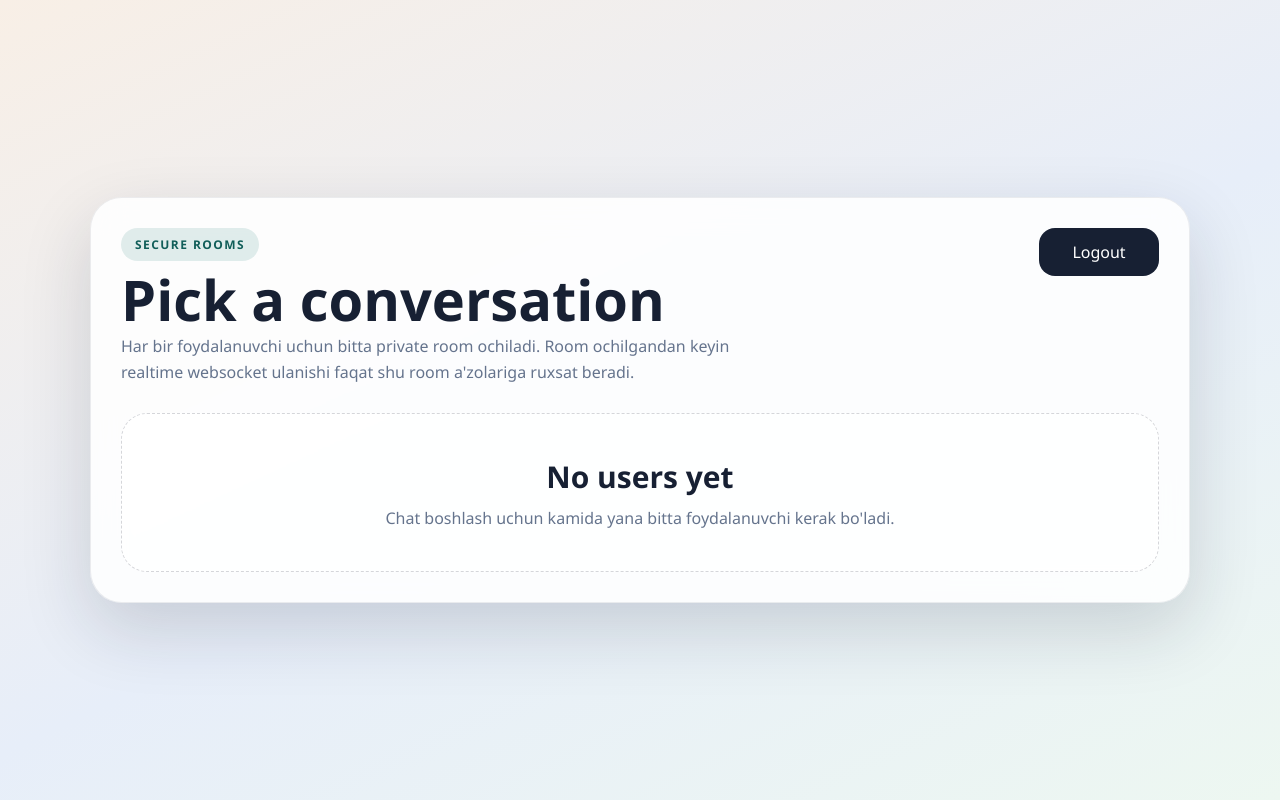
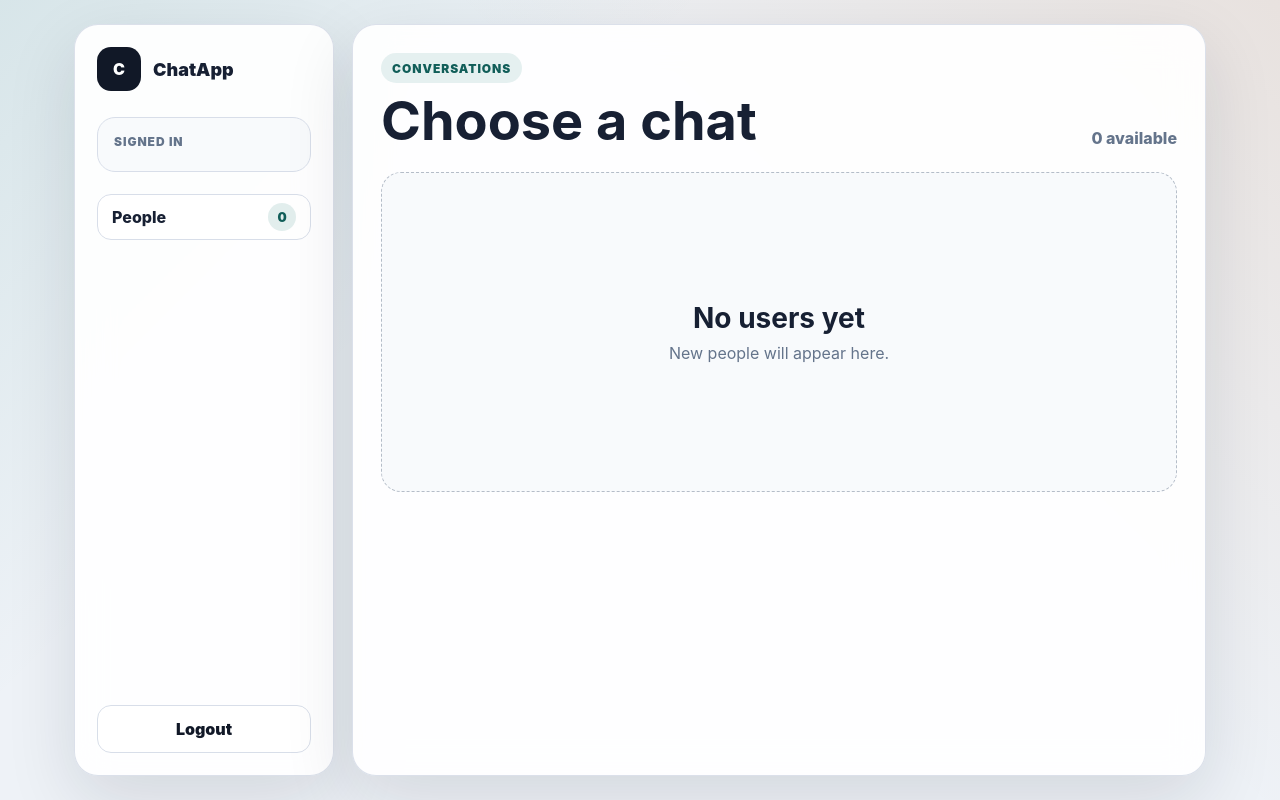
Before and after one commit to asobitov2005/chatapp, a Django app: template templates/user_list.html in a window 1280 px wide. Run offline with Django 5.2, Linux system fonts and the light colour scheme; the template is opened without the code that fills it, so the values that code supplies are empty.

Commit message:
style: refresh conversation picker

```diff
--- a/templates/user_list.html
+++ b/templates/user_list.html
@@ -3,17 +3,20 @@
 <head>
     <meta charset="UTF-8" />
     <meta name="viewport" content="width=device-width, initial-scale=1.0" />
-    <title>Choose a chat</title>
+    <title>Conversations | ChatApp</title>
     <style>
         :root {
-            --bg: linear-gradient(155deg, #f8efe6 0%, #e7eef9 54%, #edf7f1 100%);
-            --card: rgba(255, 255, 255, 0.86);
-            --border: rgba(23, 32, 51, 0.08);
+            --page: #eef2f7;
+            --surface: #ffffff;
+            --surface-soft: #f8fafc;
+            --line: #d8dee9;
             --text: #172033;
-            --muted: #65748d;
-            --accent: #0f766e;
-            --accent-dark: #115e59;
-            --shadow: 0 26px 70px rgba(23, 32, 51, 0.16);
+            --muted: #64748b;
+            --teal: #0f766e;
+            --teal-dark: #115e59;
+            --amber: #b45309;
+            --navy: #111827;
+            --shadow: 0 24px 70px rgba(17, 24, 39, 0.12);
         }
 
         * {
@@ -23,153 +26,268 @@
         body {
             margin: 0;
             min-height: 100vh;
-            font-family: "Avenir Next", "Segoe UI", "Trebuchet MS", sans-serif;
+            font-family: Inter, "Avenir Next", "Segoe UI", Arial, sans-serif;
             color: var(--text);
-            background: var(--bg);
+            background:
+                linear-gradient(135deg, rgba(15, 118, 110, 0.1), transparent 34%),
+                linear-gradient(225deg, rgba(180, 83, 9, 0.1), transparent 40%),
+                var(--page);
         }
 
-        .page {
+        .app-shell {
             min-height: 100vh;
+            width: min(1180px, 100%);
+            margin: 0 auto;
             padding: 24px;
             display: grid;
-            place-items: center;
+            grid-template-columns: 260px minmax(0, 1fr);
+            gap: 18px;
         }
 
-        .panel {
-            width: min(1100px, 100%);
-            padding: 30px;
-            border-radius: 32px;
-            border: 1px solid var(--border);
-            background: var(--card);
+        .sidebar,
+        .content-panel {
+            border: 1px solid rgba(216, 222, 233, 0.92);
+            background: rgba(255, 255, 255, 0.93);
             box-shadow: var(--shadow);
-            backdrop-filter: blur(16px);
+            backdrop-filter: blur(18px);
         }
 
-        .header {
+        .sidebar {
+            border-radius: 24px;
+            padding: 22px;
             display: flex;
+            flex-direction: column;
+            min-height: calc(100vh - 48px);
+        }
+
+        .brand {
+            display: flex;
+            align-items: center;
+            gap: 12px;
+            margin-bottom: 26px;
+        }
+
+        .brand-mark {
+            display: grid;
+            place-items: center;
+            width: 44px;
+            height: 44px;
+            border-radius: 14px;
+            background: var(--navy);
+            color: #ffffff;
+            font-weight: 900;
+        }
+
+        .brand-name {
+            font-size: 18px;
+            font-weight: 900;
+        }
+
+        .profile-card {
+            padding: 16px;
+            border-radius: 18px;
+            background: var(--surface-soft);
+            border: 1px solid var(--line);
+        }
+
+        .profile-label {
+            display: block;
+            margin-bottom: 6px;
+            color: var(--muted);
+            font-size: 12px;
+            font-weight: 900;
+            text-transform: uppercase;
+            letter-spacing: 0.08em;
+        }
+
+        .profile-name {
+            display: block;
+            font-size: 22px;
+            font-weight: 900;
+            word-break: break-word;
+        }
+
+        .nav-list {
+            display: grid;
+            gap: 10px;
+            margin-top: 22px;
+        }
+
+        .nav-item {
+            display: flex;
+            align-items: center;
             justify-content: space-between;
-            gap: 16px;
-            align-items: flex-start;
-            margin-bottom: 28px;
+            min-height: 46px;
+            padding: 0 14px;
+            border-radius: 14px;
+            background: #ffffff;
+            border: 1px solid var(--line);
+            color: var(--text);
+            font-weight: 800;
+        }
+
+        .nav-count {
+            display: grid;
+            place-items: center;
+            min-width: 28px;
+            height: 28px;
+            border-radius: 999px;
+            background: rgba(15, 118, 110, 0.12);
+            color: var(--teal-dark);
+            font-size: 13px;
+            font-weight: 900;
+        }
+
+        .logout-form {
+            margin: auto 0 0;
+        }
+
+        .logout-button {
+            width: 100%;
+            min-height: 48px;
+            border: 1px solid var(--line);
+            border-radius: 14px;
+            background: #ffffff;
+            color: var(--navy);
+            font: inherit;
+            font-weight: 900;
+            cursor: pointer;
+        }
+
+        .content-panel {
+            border-radius: 24px;
+            padding: 28px;
+            min-height: calc(100vh - 48px);
+        }
+
+        .content-header {
+            display: flex;
+            align-items: flex-end;
+            justify-content: space-between;
+            gap: 18px;
+            margin-bottom: 24px;
         }
 
         .eyebrow {
             display: inline-flex;
-            padding: 8px 14px;
+            align-items: center;
+            min-height: 30px;
+            padding: 0 11px;
             border-radius: 999px;
-            background: rgba(15, 118, 110, 0.12);
-            color: var(--accent-dark);
+            background: rgba(15, 118, 110, 0.1);
+            color: var(--teal-dark);
             font-size: 12px;
-            letter-spacing: 0.12em;
+            font-weight: 900;
             text-transform: uppercase;
-            font-weight: 800;
+            letter-spacing: 0.08em;
         }
 
         h1 {
-            margin: 12px 0 8px;
-            font-size: clamp(34px, 6vw, 56px);
-            line-height: 0.96;
+            margin: 12px 0 0;
+            font-size: clamp(34px, 5vw, 54px);
+            line-height: 0.98;
+            letter-spacing: 0;
         }
 
-        .header p {
-            margin: 0;
-            max-width: 620px;
+        .header-meta {
             color: var(--muted);
-            line-height: 1.6;
+            font-weight: 800;
+            white-space: nowrap;
         }
 
-        .logout-form,
+        .user-grid {
+            display: grid;
+            grid-template-columns: repeat(auto-fit, minmax(220px, 1fr));
+            gap: 16px;
+        }
+
         .user-card-form {
             margin: 0;
         }
 
-        .logout-link {
-            min-width: 120px;
-            min-height: 48px;
-            display: inline-flex;
-            justify-content: center;
-            align-items: center;
-            border-radius: 16px;
-            background: #172033;
-            color: #ffffff;
-            font-weight: 700;
-            border: 0;
-            font: inherit;
-            cursor: pointer;
-        }
-
-        .user-grid {
-            display: grid;
-            grid-template-columns: repeat(auto-fit, minmax(240px, 1fr));
-            gap: 18px;
-        }
-
         .user-card {
             width: 100%;
-            min-height: 100%;
+            min-height: 190px;
             display: flex;
             flex-direction: column;
+            align-items: flex-start;
             gap: 14px;
-            padding: 22px;
-            border-radius: 24px;
+            padding: 20px;
+            border-radius: 18px;
+            border: 1px solid var(--line);
+            background: var(--surface);
+            color: inherit;
+            font: inherit;
             text-align: left;
-            color: inherit;
-            background: rgba(255, 255, 255, 0.94);
-            border: 1px solid rgba(23, 32, 51, 0.08);
-            font: inherit;
             cursor: pointer;
-            transition: transform 0.2s ease, box-shadow 0.2s ease, border-color 0.2s ease;
+            box-shadow: 0 12px 34px rgba(17, 24, 39, 0.06);
+            transition: transform 0.18s ease, border-color 0.18s ease, box-shadow 0.18s ease;
         }
 
         .user-card:hover {
-            transform: translateY(-3px);
-            border-color: rgba(15, 118, 110, 0.28);
-            box-shadow: 0 20px 40px rgba(23, 32, 51, 0.1);
+            transform: translateY(-2px);
+            border-color: rgba(15, 118, 110, 0.4);
+            box-shadow: 0 18px 46px rgba(17, 24, 39, 0.11);
+        }
+
+        .avatar-row {
+            display: flex;
+            align-items: center;
+            justify-content: space-between;
+            width: 100%;
         }
 
         .avatar {
-            width: 56px;
-            height: 56px;
-            border-radius: 18px;
             display: grid;
             place-items: center;
-            background: linear-gradient(135deg, rgba(15, 118, 110, 0.12), rgba(17, 94, 89, 0.22));
-            color: var(--accent-dark);
+            width: 52px;
+            height: 52px;
+            border-radius: 16px;
+            background: rgba(15, 118, 110, 0.12);
+            color: var(--teal-dark);
             font-size: 22px;
+            font-weight: 900;
+        }
+
+        .arrow {
+            display: grid;
+            place-items: center;
+            width: 36px;
+            height: 36px;
+            border-radius: 12px;
+            background: var(--navy);
+            color: #ffffff;
             font-weight: 900;
         }
 
         .user-name {
             display: block;
-            margin: 0;
             font-size: 24px;
-            font-weight: 800;
+            font-weight: 900;
+            word-break: break-word;
         }
 
         .user-description {
             display: block;
-            margin: 0;
             color: var(--muted);
-            line-height: 1.5;
-        }
-
-        .cta {
-            margin-top: auto;
-            color: var(--accent-dark);
-            font-weight: 800;
+            line-height: 1.45;
         }
 
         .empty {
-            padding: 42px 24px;
+            min-height: 320px;
+            display: grid;
+            place-items: center;
+            border: 1px dashed rgba(100, 116, 139, 0.45);
+            border-radius: 20px;
+            background: var(--surface-soft);
             text-align: center;
-            border: 1px dashed rgba(23, 32, 51, 0.18);
-            border-radius: 26px;
-            background: rgba(255, 255, 255, 0.7);
+            padding: 30px;
         }
 
         .empty h2 {
-            margin: 0 0 10px;
-            font-size: 30px;
+            margin: 0 0 8px;
+            font-size: 28px;
+            letter-spacing: 0;
         }
 
         .empty p {
@@ -177,40 +295,68 @@
             color: var(--muted);
         }
 
-        @media (max-width: 760px) {
-            .page {
-                padding: 14px;
+        @media (max-width: 860px) {
+            .app-shell {
+                grid-template-columns: 1fr;
+                padding: 16px;
             }
 
-            .panel {
-                padding: 22px;
-                border-radius: 26px;
+            .sidebar,
+            .content-panel {
+                min-height: auto;
             }
 
-            .header {
+            .logout-form {
+                margin-top: 20px;
+            }
+        }
+
+        @media (max-width: 560px) {
+            .content-header {
+                align-items: flex-start;
                 flex-direction: column;
             }
 
-            .logout-link {
-                width: 100%;
+            .header-meta {
+                white-space: normal;
             }
         }
     </style>
 </head>
 <body>
-    <main class="page">
-        <section class="panel">
-            <div class="header">
+    <main class="app-shell">
+        <aside class="sidebar">
+            <div class="brand">
+                <span class="brand-mark">C</span>
+                <span class="brand-name">ChatApp</span>
+            </div>
+
+            <section class="profile-card">
+                <span class="profile-label">Signed in</span>
+                <span class="profile-name">{{ request.user.username }}</span>
+            </section>
+
+            <nav class="nav-list" aria-label="Summary">
+                <div class="nav-item">
+                    <span>People</span>
+                    <span class="nav-count">{{ users|length }}</span>
+                </div>
+            </nav>
+
+            <form class="logout-form" method="post" action="{% url 'logout' %}">
+                {% csrf_token %}
+                <button class="logout-button" type="submit">Logout</button>
+            </form>
+        </aside>
+
+        <section class="content-panel">
+            <header class="content-header">
                 <div>
-                    <span class="eyebrow">Secure Rooms</span>
-                    <h1>Pick a conversation</h1>
-                    <p>Har bir foydalanuvchi uchun bitta private room ochiladi. Room ochilgandan keyin realtime websocket ulanishi faqat shu room a'zolariga ruxsat beradi.</p>
+                    <span class="eyebrow">Conversations</span>
+                    <h1>Choose a chat</h1>
                 </div>
-                <form class="logout-form" method="post" action="{% url 'logout' %}">
-                    {% csrf_token %}
-                    <button class="logout-link" type="submit">Logout</button>
-                </form>
-            </div>
+                <span class="header-meta">{{ users|length }} available</span>
+            </header>
 
             {% if users %}
                 <div class="user-grid">
@@ -218,18 +364,22 @@
                         <form class="user-card-form" method="post" action="{% url 'create_room' user.username %}">
                             {% csrf_token %}
                             <button class="user-card" type="submit">
-                                <span class="avatar">{{ user.username|slice:":1"|upper }}</span>
+                                <span class="avatar-row">
+                                    <span class="avatar">{{ user.username|slice:":1"|upper }}</span>
+                                    <span class="arrow">-&gt;</span>
+                                </span>
                                 <span class="user-name">{{ user.username }}</span>
-                                <span class="user-description">Realtime chat boshlash uchun private room oching yoki mavjud roomga qayting.</span>
-                                <span class="cta">Open chat</span>
+                                <span class="user-description">Open private room</span>
                             </button>
                         </form>
                     {% endfor %}
                 </div>
             {% else %}
                 <div class="empty">
-                    <h2>No users yet</h2>
-                    <p>Chat boshlash uchun kamida yana bitta foydalanuvchi kerak bo'ladi.</p>
+                    <div>
+                        <h2>No users yet</h2>
+                        <p>New people will appear here.</p>
+                    </div>
                 </div>
             {% endif %}
         </section>
```
